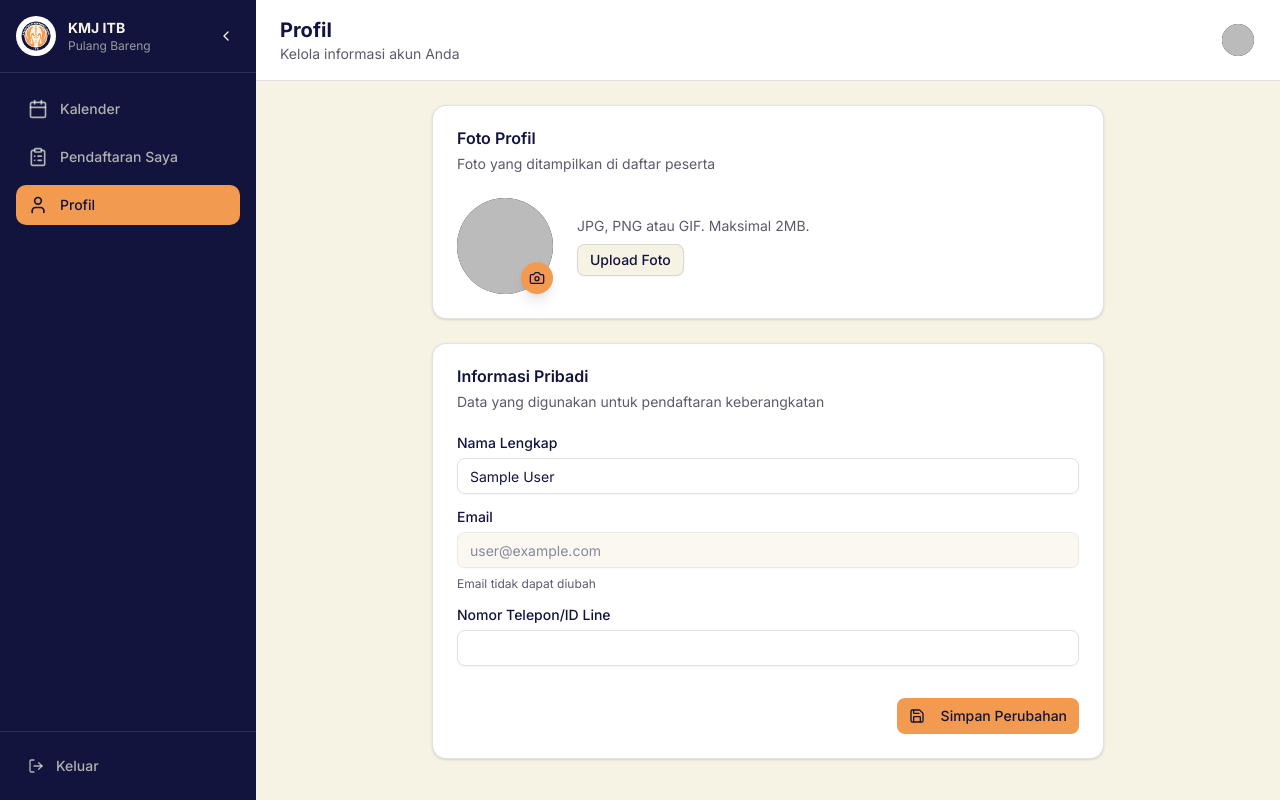
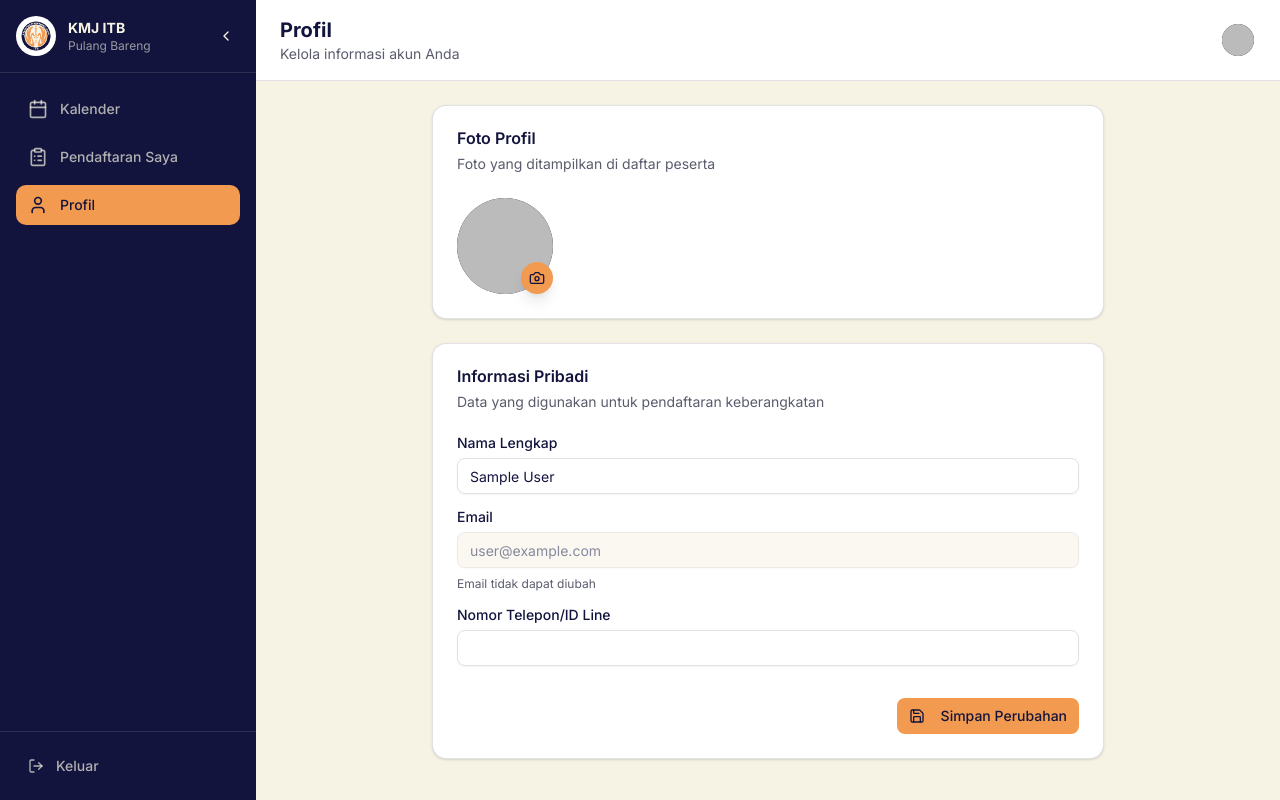
Before and after one commit to AthillaZaidan/kmj-pulbar, a Next.js app: page /dashboard/profile in a window 1280 px wide. Built offline with nearby package versions, Linux system fonts and the light colour scheme; no server answers; the database is empty; sample sign-in values are in the browser's storage.

Commit message:
remove upload picture

```diff
--- a/app/dashboard/profile/page.tsx
+++ b/app/dashboard/profile/page.tsx
@@ -72,12 +72,6 @@ export default function ProfilePage() {
                     <Camera className="h-4 w-4" />
                   </button>
                 </div>
-                <div>
-                  <p className="text-sm text-muted-foreground mb-2">JPG, PNG atau GIF. Maksimal 2MB.</p>
-                  <Button variant="outline" size="sm">
-                    Upload Foto
-                  </Button>
-                </div>
               </div>
             </CardContent>
           </Card>
```
